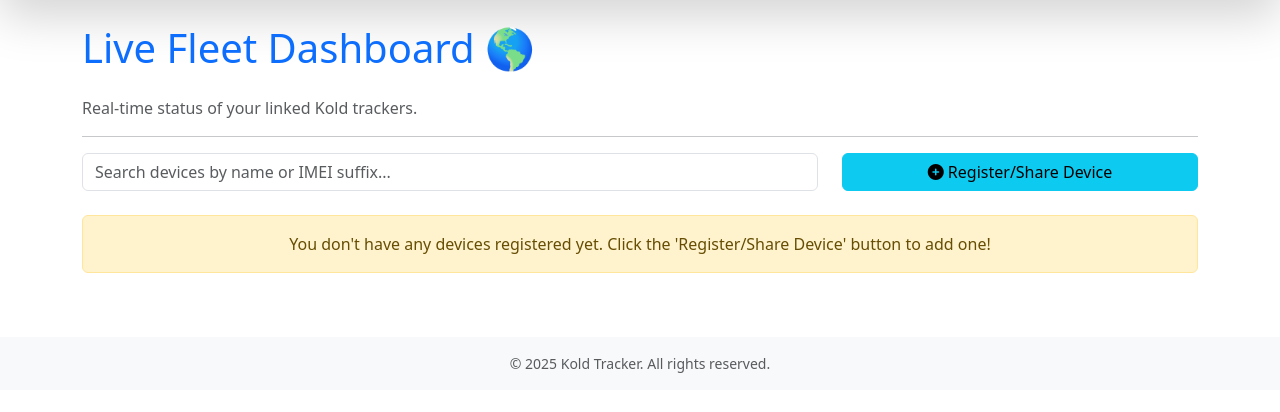
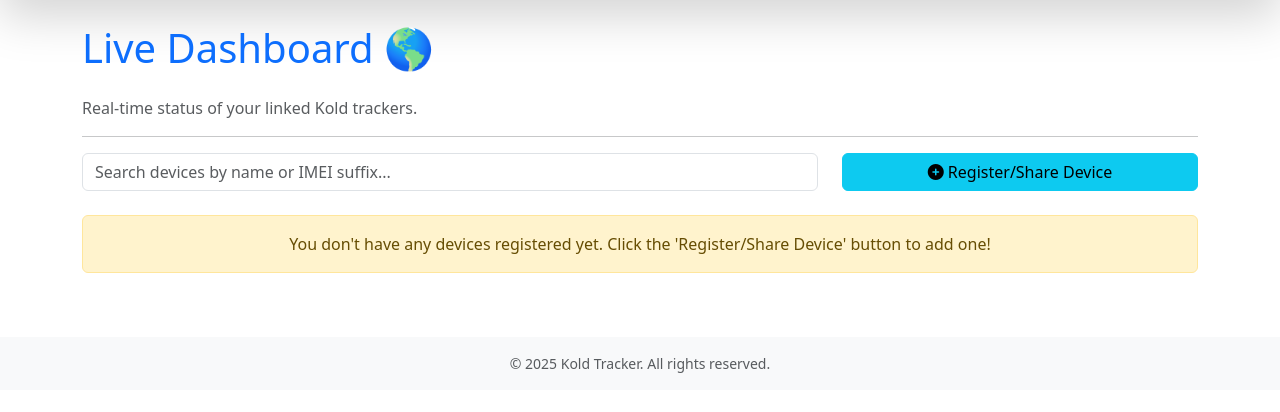
Before and after one commit to D-ARHO/coolMove, a Flask app: page /dashboard in a window 1280 px wide. Shown: the part 66-478 px from the top of the page. Run offline with Flask 3, Linux system fonts and the light colour scheme; the visitor is signed in with stand-in values (Sample User, id 1); some libraries are stand-ins or nearby versions.

Commit message:
Update dashboard.html

```diff
--- a/web/templates/dashboard.html
+++ b/web/templates/dashboard.html
@@ -3,7 +3,7 @@
 {% block title %}Live Dashboard | {{ user.name }}{% endblock %}
 
 {% block content %}
-<h1 class="mb-4 text-primary">Live Fleet Dashboard 🌎</h1>
+<h1 class="mb-4 text-primary">Live Dashboard 🌎</h1>
 <p class="text-muted">Real-time status of your linked Kold trackers.</p>
 
 <hr>
```
